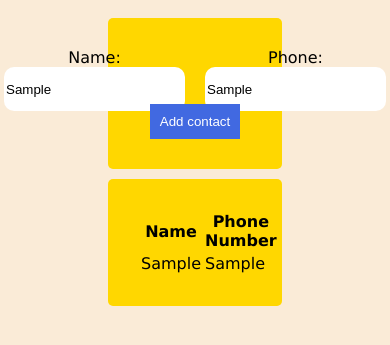
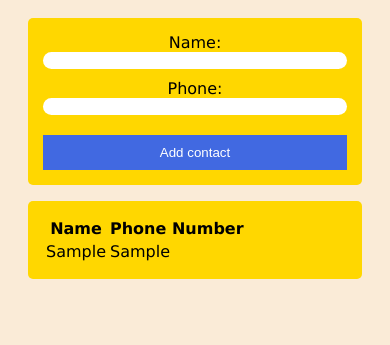
Before and after one commit to aceaalina/phone-book-html-css-js, a plain HTML site: page index.html in a window 390 px wide. Both pictures are taken after typing "Sample", "Sample" into the empty fields and a click on the button "Add contact". Shown: the part 49-394 px from the top of the page. Drawn offline with Linux system fonts and the light colour scheme.

Commit message:
add: function for handling keydown event for Enter validation: name and phone shoul have at least minim three characteres git commit -m

```diff
--- a/app.js
+++ b/app.js
@@ -3,17 +3,33 @@ const phoneInputElement = document.querySelector("#phone");
 const addContactButton = document.querySelector("#add-btn");
 const table = document.querySelector("#phone-book-table");
 const phoneNumberDetails = [];
+const errorOutputParagraph = document.querySelector("#error-output");
 
 addContactButton.addEventListener("click", addNewContact);
+phoneInputElement.addEventListener("keydown", addNewContactOnPressingEnterKey);
+
+function addNewContactOnPressingEnterKey(e) {
+  if (e.key === "Enter") {
+    addNewContact();
+  }
+}
 
 function addNewContact() {
   const name = nameInputElement.value;
   const phoneNumber = phoneInputElement.value;
 
+  if (name.length < 3 || phoneNumber.length < 3) {
+    errorOutputParagraph.innerHTML =
+      "The name and phone number should contain at least 3 characters!";
+    errorOutputParagraph.style.color = "red";
+    return;
+  }
+
   if (phoneNumberDetails.length === 0) {
     const thead = createTableHeader();
     table.appendChild(thead);
   }
+
   phoneNumberDetails.push({
     name: name,
     phoneNumber: phoneNumber,
@@ -23,10 +39,12 @@ function addNewContact() {
 
   const tableRow = document.createElement("tr");
   const nameTabelData = document.createElement("td");
-  nameTabelData.innerHTML = phoneNumberDetails[phoneNumberDetails.length-1].name;
+  nameTabelData.innerHTML =
+    phoneNumberDetails[phoneNumberDetails.length - 1].name;
 
   const phoneNumberTableData = document.createElement("td");
-  phoneNumberTableData.innerHTML = phoneNumberDetails[phoneNumberDetails.length-1].phoneNumber;
+  phoneNumberTableData.innerHTML =
+    phoneNumberDetails[phoneNumberDetails.length - 1].phoneNumber;
 
   tableRow.appendChild(nameTabelData);
   tableRow.appendChild(phoneNumberTableData);
@@ -34,6 +52,9 @@ function addNewContact() {
   tableBody.appendChild(tableRow);
 
   table.appendChild(tableBody);
+  nameInputElement.value = "";
+  phoneInputElement.value = "";
+  errorOutputParagraph.innerHTML = "";
 }
 
 function createTableHeader() {
--- a/index.html
+++ b/index.html
@@ -12,22 +12,21 @@
         <div class="inputs">
           <div class="input-name">
             <label for="name">Name:</label>
-                    <input type="text" id="name">
+            <input type="text" id="name" />
           </div>
           <div class="input-phone">
             <label for="phone">Phone:</label>
-                    <input type="text" id="phone">
+            <input type="text" id="phone" />
           </div>
         </div>
         <div class="add">
           <button id="add-btn">Add contact</button>
         </div>
       </div>
-
+      <p id="error-output"></p>
       <div class="table">
         <table id="phone-book-table"></table>
       </div>
-
     </div>
     <script src="app.js"></script>
   </body>
--- a/style.css
+++ b/style.css
@@ -15,13 +15,13 @@ body {
 .input-container {
   background-color: gold;
   margin: 0 100px;
-    padding:30px;
+  padding: 30px;
   border-radius: 5px;
 }
 .inputs input {
   border: none;
   height: 120%;
-    border-radius:10px;
+  border-radius: 10px;
 }
 
 .add {
@@ -37,7 +37,41 @@ body {
 .table {
   background-color: gold;
   margin: 0 100px;
-    padding:30px;
+  padding: 30px;
   border-radius: 5px;
   margin-top: 10px;
 }
+@media only screen and (max-width: 768px) {
+  .input-container,
+  .table {
+    margin: 0 50px;
+    padding: 20px;
+  }
+
+  .inputs {
+    flex-direction: column;
+    gap: 10px;
+  }
+}
+
+@media only screen and (max-width: 480px) {
+  .input-container,
+  .table {
+    margin: 0 20px;
+    padding: 15px;
+  }
+
+  .inputs {
+    flex-direction: column;
+    gap: 10px;
+  }
+
+  .inputs input {
+    width: 100%;
+    height: auto;
+  }
+
+  #add-btn {
+    width: 100%;
+  }
+}
```
Lines whose indentation alone changed are shown as unchanged.
